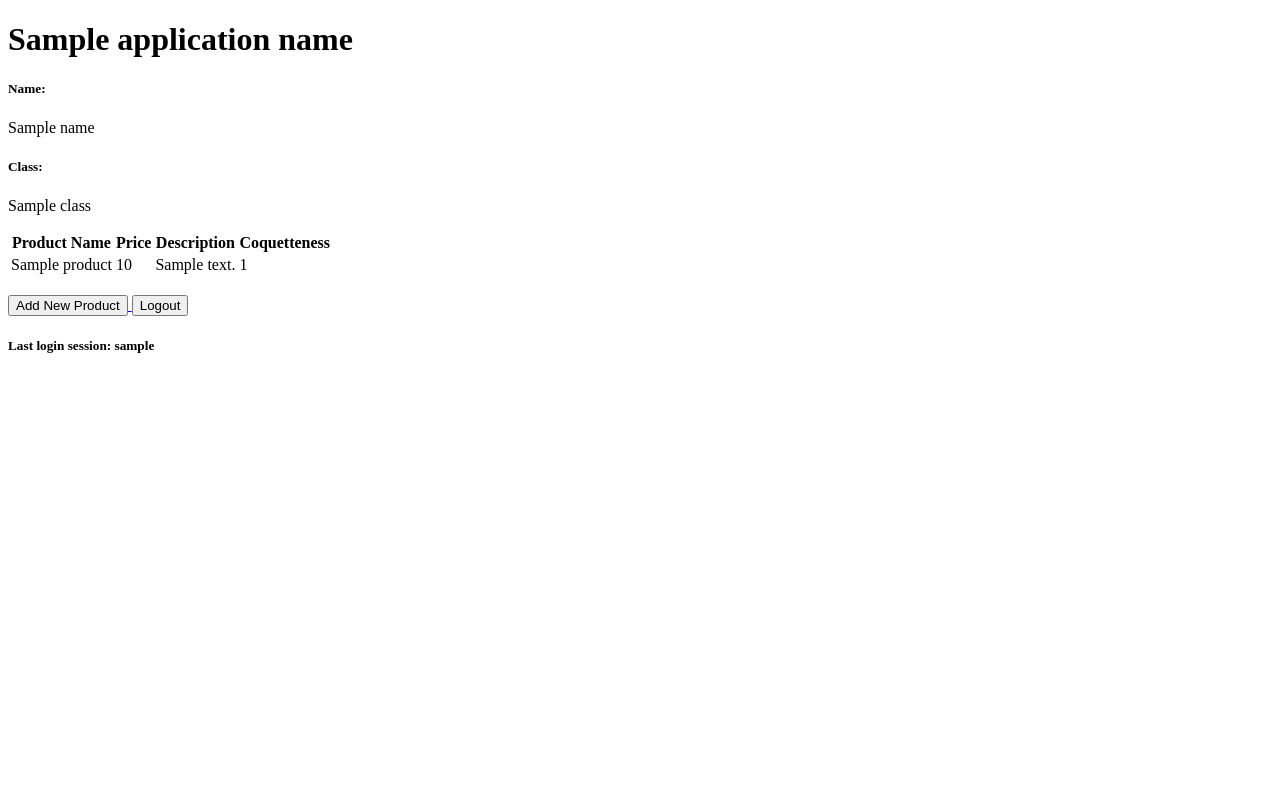
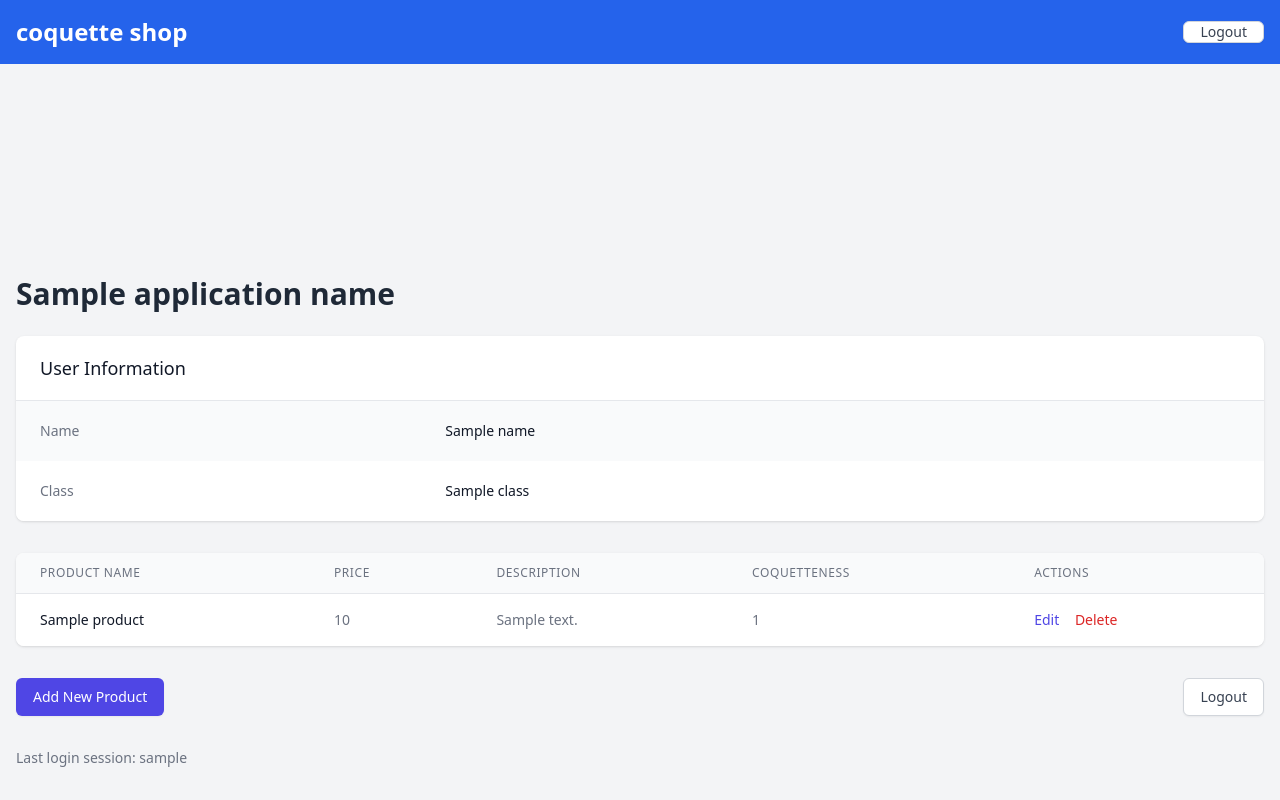
Before and after one commit to isaacboentoro/coquette-shop, a Django app: template main/templates/main.html in a window 1280 px wide. Run offline with Django 5.2, Linux system fonts and the light colour scheme; tables that the repository leaves empty hold one stand-in row (values such as "Sample post"); the template is opened without the code that fills it: values that come from a table or form of the project are taken from there, most other values are stand-ins (such as "Sample title", 1, 10 or a date in 2020); some libraries are stand-ins or nearby versions.

Commit message:
Draft commit assignment 5

```diff
--- a/main/templates/create_product.html
+++ b/main/templates/create_product.html
@@ -1,5 +1,6 @@
 {% extends 'base.html' %}
 {% block content %}
+{% include 'navbar.html' %}
 <h1>Add Product</h1>
 
 <form method="POST">
--- a/main/templates/main.html
+++ b/main/templates/main.html
@@ -1,43 +1,70 @@
 {% extends 'base.html' %}
+
 {% block content %}
+{% include 'navbar.html' %}
 
-<h1>{{ application_name }} </h1>
-<h5>Name: </h5>
-<p>{{ name }}</p>
-<h5>Class: </h5>
-<p>{{ class }}</p>
+<div class="container mx-auto px-4 py-8">
+    <h1 class="text-3xl font-bold mb-6 text-gray-800">{{ application_name }}</h1>
+
+    <div class="bg-white shadow overflow-hidden sm:rounded-lg mb-8">
+        <div class="px-4 py-5 sm:px-6">
+            <h2 class="text-lg leading-6 font-medium text-gray-900">User Information</h2>
+        </div>
+        <div class="border-t border-gray-200">
+            <dl>
+                <div class="bg-gray-50 px-4 py-5 sm:grid sm:grid-cols-3 sm:gap-4 sm:px-6">
+                    <dt class="text-sm font-medium text-gray-500">Name</dt>
+                    <dd class="mt-1 text-sm text-gray-900 sm:mt-0 sm:col-span-2">{{ name }}</dd>
+                </div>
+                <div class="bg-white px-4 py-5 sm:grid sm:grid-cols-3 sm:gap-4 sm:px-6">
+                    <dt class="text-sm font-medium text-gray-500">Class</dt>
+                    <dd class="mt-1 text-sm text-gray-900 sm:mt-0 sm:col-span-2">{{ class }}</dd>
+                </div>
+            </dl>
+        </div>
+    </div>
 
     {% if not products %}
-<p>There are no producs.</p>
+        <p class="text-lg text-gray-600">There are no products.</p>
     {% else %}
-<table>
+        <div class="bg-white shadow overflow-hidden sm:rounded-lg">
+            <table class="min-w-full divide-y divide-gray-200">
+                <thead class="bg-gray-50">
                     <tr>
-    <th>Product Name</th>
-    <th>Price</th>
-    <th>Description</th>
-    <th>Coquetteness</th>
+                        <th scope="col" class="px-6 py-3 text-left text-xs font-medium text-gray-500 uppercase tracking-wider">Product Name</th>
+                        <th scope="col" class="px-6 py-3 text-left text-xs font-medium text-gray-500 uppercase tracking-wider">Price</th>
+                        <th scope="col" class="px-6 py-3 text-left text-xs font-medium text-gray-500 uppercase tracking-wider">Description</th>
+                        <th scope="col" class="px-6 py-3 text-left text-xs font-medium text-gray-500 uppercase tracking-wider">Coquetteness</th>
+                        <th scope="col" class="px-6 py-3 text-left text-xs font-medium text-gray-500 uppercase tracking-wider">Actions</th>
                     </tr>
-
-  {% comment %} This is how to display Product data
-  {% endcomment %}
+                </thead>
+                <tbody class="bg-white divide-y divide-gray-200">
                     {% for product in products %}
                         <tr>
-    <td>{{product.name}}</td>
-    <td>{{product.price}}</td>
-    <td>{{product.description}}</td>
-    <td>{{product.coquetteness}}</td>
+                            <td class="px-6 py-4 whitespace-nowrap text-sm font-medium text-gray-900">{{product.name}}</td>
+                            <td class="px-6 py-4 whitespace-nowrap text-sm text-gray-500">{{product.price}}</td>
+                            <td class="px-6 py-4 whitespace-nowrap text-sm text-gray-500">{{product.description}}</td>
+                            <td class="px-6 py-4 whitespace-nowrap text-sm text-gray-500">{{product.coquetteness}}</td>
+                            <td class="px-6 py-4 whitespace-nowrap text-sm font-medium">
+                                <a href="{% url 'main:edit_product' product.id %}" class="text-indigo-600 hover:text-indigo-900 mr-3">Edit</a>
+                                <a href="{% url 'main:delete_product' product.id %}" class="text-red-600 hover:text-red-900">Delete</a>
+                            </td>
                         </tr>
                     {% endfor %}
+                </tbody>
             </table>
+        </div>
     {% endif %}
 
-<br />
+    <div class="mt-8 flex justify-between">
+        <a href="{% url 'main:create_product' %}" class="inline-flex items-center px-4 py-2 border border-transparent text-sm font-medium rounded-md shadow-sm text-white bg-indigo-600 hover:bg-indigo-700 focus:outline-none focus:ring-2 focus:ring-offset-2 focus:ring-indigo-500">
+            Add New Product
+        </a>
+        <a href="{% url 'main:logout' %}" class="inline-flex items-center px-4 py-2 border border-gray-300 shadow-sm text-sm font-medium rounded-md text-gray-700 bg-white hover:bg-gray-50 focus:outline-none focus:ring-2 focus:ring-offset-2 focus:ring-indigo-500">
+            Logout
+        </a>
+    </div>
 
-<a href="{% url 'main:create_product' %}">
-  <button>Add New Product</button>
-</a>
-<a href="{% url 'main:logout' %}">
-  <button>Logout</button>
-</a>
-<h5>Last login session: {{ last_login }} </h5>
+    <p class="mt-8 text-sm text-gray-500">Last login session: {{ last_login }}</p>
+</div>
 {% endblock content %}
--- a/main/urls.py
+++ b/main/urls.py
@@ -9,6 +9,8 @@ from main.views import (
     register,
     login_user,
     logout_user,
+    edit_product,
+    delete_product,
 )
 
 app_name = 'main'
@@ -22,4 +24,6 @@ urlpatterns = [
         path('register/', register, name='register'),
         path('login/', login_user, name='login'),
         path('logout/', logout_user, name='logout'),
+        path('edit-product/<uuid:id>', edit_product, name='edit_product'),
+        path('delete/<uuid:id>', delete_product, name='delete_product')
 ]
--- a/templates/base.html
+++ b/templates/base.html
@@ -1,13 +1,20 @@
-{% load static %}
 <!DOCTYPE html>
 <html lang="en">
-  <head>
-    <meta charset="UTF-8" />
-    <meta name="viewport" content="width=device-width, initial-scale=1.0" />
-    {% block meta %} {% endblock meta %}
-  </head>
-
-  <body>
-    {% block content %} {% endblock content %}
-  </body>
+<head>
+    <meta charset="UTF-8">
+    <meta name="viewport" content="width=device-width, initial-scale=1.0">
+    <title>{% block title %}coquette shop{% endblock %}</title>
+    <script src="https://cdn.tailwindcss.com"></script>
+</head>
+<body class="bg-gray-100 min-h-screen flex flex-col">
+    <!-- <header class="bg-blue-600 text-white p-4">
+        <h1 class="text-2xl font-bold">coquette shop</h1>
+    </header>
+    <main class="flex-grow container mx-auto px-4 py-8"> -->
+        {% block content %}{% endblock content %}
+    </main>
+    <!-- <footer class="bg-gray-200 text-center p-4">
+        <p>&copy; 2024 coquette shop. All rights reserved.</p>
+    </footer> -->
+</body>
 </html>
--- /dev/null
+++ b/templates/navbar.html
@@ -0,0 +1,67 @@
+<!DOCTYPE html>
+<html lang="en">
+<head>
+    <meta charset="UTF-8">
+    <meta name="viewport" content="width=device-width, initial-scale=1.0">
+    <title>{% block title %}coquette shop{% endblock %}</title>
+    <script src="https://cdn.tailwindcss.com"></script>
+</head>
+<body class="bg-gray-100 min-h-screen flex flex-col">
+    <header class="bg-blue-600 text-white p-4">
+        <div class="container mx-auto flex justify-between items-center">
+            <!-- Logo -->
+            <h1 class="text-2xl font-bold">coquette shop</h1>
+
+            <!-- Navbar Links (Desktop) -->
+            <nav class="hidden md:flex space-x-6">
+                <!-- <a href="#" class="hover:text-gray-300">Home</a>
+                <a href="#" class="hover:text-gray-300">Shop</a>
+                <a href="#" class="hover:text-gray-300">About</a>
+                <a href="#" class="hover:text-gray-300">Contact</a> -->
+                <a href="{% url 'main:logout' %}" class="inline-flex items-center px-4  border border-gray-300 shadow-sm text-sm font-medium rounded-md text-gray-700 bg-white hover:bg-gray-50 focus:outline-none focus:ring-2 focus:ring-offset-2 focus:ring-indigo-500">
+                    Logout
+                </a>
+            </nav>
+
+            <!-- Hamburger Menu Button (Mobile) -->
+            <button id="menu-btn" class="md:hidden block text-white focus:outline-none">
+                <svg id="menu-icon" xmlns="http://www.w3.org/2000/svg" class="h-6 w-6" fill="none" viewBox="0 0 24 24" stroke="currentColor">
+                    <path stroke-linecap="round" stroke-linejoin="round" stroke-width="2" d="M4 6h16M4 12h16M4 18h16"/>
+                </svg>
+                <!-- X Icon for Close -->
+                <svg id="close-icon" xmlns="http://www.w3.org/2000/svg" class="hidden h-6 w-6" fill="none" viewBox="0 0 24 24" stroke="currentColor">
+                    <path stroke-linecap="round" stroke-linejoin="round" stroke-width="2" d="M6 18L18 6M6 6l12 12"/>
+                </svg>
+            </button>
+        </div>
+
+        <!-- Mobile Menu -->
+        <nav id="mobile-menu" class="hidden md:hidden mt-4 space-y-2 text-center">
+            <!-- <a href="#" class="block text-white hover:bg-blue-500 py-2">Home</a>
+            <a href="#" class="block text-white hover:bg-blue-500 py-2">Shop</a>
+            <a href="#" class="block text-white hover:bg-blue-500 py-2">About</a>
+            <a href="#" class="block text-white hover:bg-blue-500 py-2">Contact</a> -->
+            <a href="{% url 'main:logout' %}" class="inline-flex items-center px-4  border border-gray-300 shadow-sm text-sm font-medium rounded-md text-gray-700 bg-white hover:bg-gray-50 focus:outline-none focus:ring-2 focus:ring-offset-2 focus:ring-indigo-500">
+                Logout
+            </a>
+        </nav>
+    </header>
+
+    <main class="flex-grow container mx-auto px-4 py-8">
+        {% block content %}{% endblock content %}
+    </main>
+
+    <script>
+        const menuBtn = document.getElementById('menu-btn');
+        const menuIcon = document.getElementById('menu-icon');
+        const closeIcon = document.getElementById('close-icon');
+        const mobileMenu = document.getElementById('mobile-menu');
+
+        menuBtn.addEventListener('click', () => {
+            mobileMenu.classList.toggle('hidden');
+            menuIcon.classList.toggle('hidden');
+            closeIcon.classList.toggle('hidden');
+        });
+    </script>
+</body>
+</html>
```
Also changed, not shown: main/templates/edit_product.html (added, +43 -0 lines), main/templates/login.html (+41 -26 lines), main/views.py (+16 -0 lines), hamster.jpg (added), static/css/style.css (added). Lines whose indentation alone changed are shown as unchanged.
